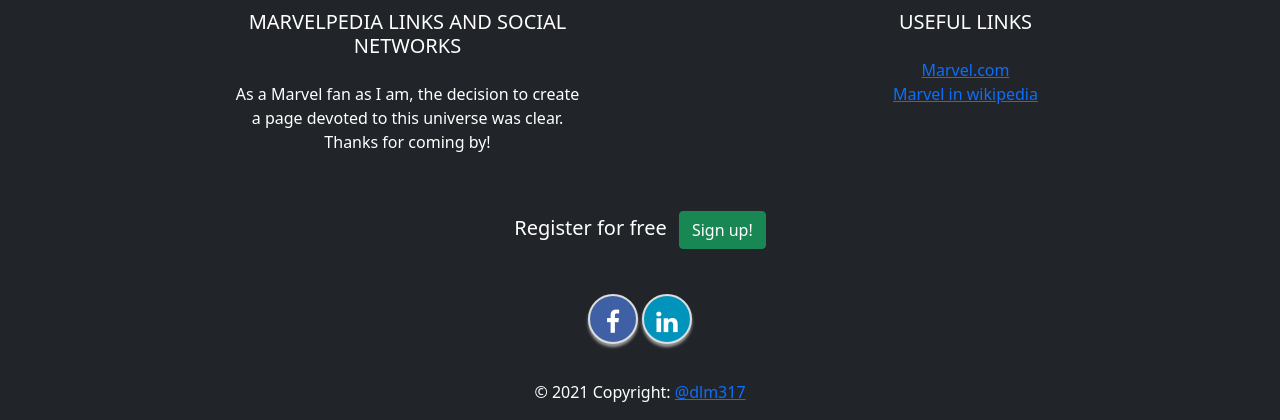
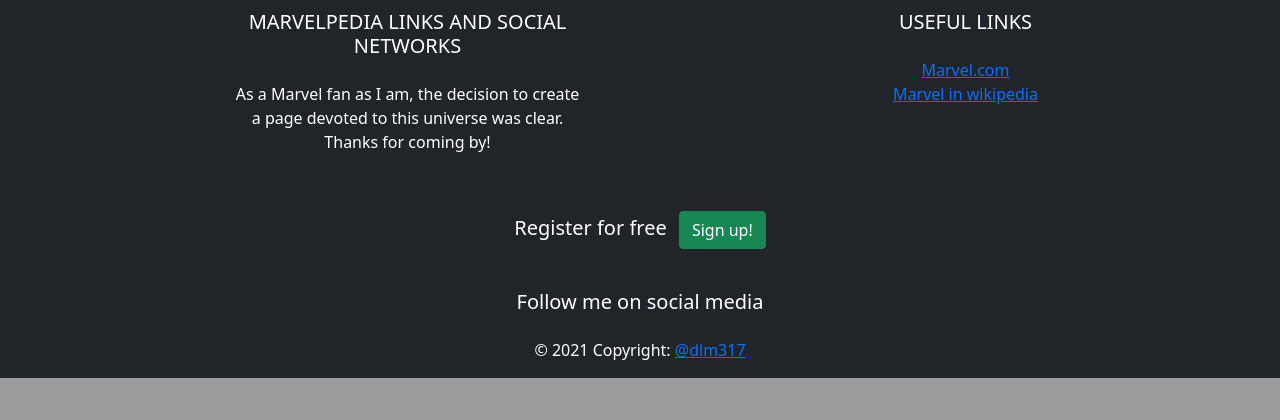
Before and after one commit to dmoreira317/marvel_site, a Django app: page / in a window 1280 px wide. Shown: the part 1632-2052 px from the top of the page. After the commit the page ends 2010 px from the top, so only its background shows below. Run offline with Django 3.2, Linux system fonts and the light colour scheme; some libraries are stand-ins or nearby versions.

Commit message:
Modified social buttons on template, added external links

```diff
--- a/marvelpedia/marvelpedia/static/css/style1.css
+++ /dev/null
@@ -1,139 +0,0 @@
-@import url('//maxcdn.bootstrapcdn.com/font-awesome/4.3.0/css/font-awesome.min.css');
-
-#social {
-  margin: 20px 10px;
-  text-align: center;
-}
-
-.smGlobalBtn { /* global button class */
-    display: inline-block;
-    position: relative;
-    cursor: pointer;
-    width: 50px;
-    height: 50px;
-    border:2px solid #ddd; /* add border to the buttons */
-    box-shadow: 0 3px 3px #999;
-    padding: 0px;
-    text-decoration: none;
-    text-align: center;
-    color: #fff;
-    font-size: 25px;
-    font-weight: normal;
-    line-height: 2em;
-    border-radius: 27px;
-    -moz-border-radius:27px;
-    -webkit-border-radius:27px;
-}
-
-/* facebook button class*/
-.facebookBtn{
-    background: #4060A5;
-}
-
-.facebookBtn:before{ /* use :before to add the relevant icons */
-    font-family: "FontAwesome";
-    content: "\f09a"; /* add facebook icon */
-}
-
-.facebookBtn:hover{
-    color: #4060A5;
-    background: #fff;
-    border-color: #4060A5; /* change the border color on mouse hover */
-}
-
-/* twitter button class*/
-.twitterBtn{
-    background: #00ABE3;
-}
-
-.twitterBtn:before{
-      font-family: "FontAwesome";
-      content: "\f099"; /* add twitter icon */
-
-}
-
-.twitterBtn:hover{
-      color: #00ABE3;
-      background: #fff;
-      border-color: #00ABE3;
-}
-
-/* google plus button class*/
-.googleplusBtn{
-    background: #e64522;
-}
-
-.googleplusBtn:before{
-      font-family: "FontAwesome";
-      content: "\f0d5"; /* add googleplus icon */
-}
-
-.googleplusBtn:hover{
-      color: #e64522;
-      background: #fff;
-      border-color: #e64522;
-}
-
-/* linkedin button class*/
-.linkedinBtn{
-    background: #0094BC;
-}
-
-.linkedinBtn:before{
-      font-family: "FontAwesome";
-      content: "\f0e1"; /* add linkedin icon */
-}
-
-.linkedinBtn:hover{
-      color: #0094BC;
-      background: #fff;
-      border-color: #0094BC;
-}
-
-/* pinterest button class*/
-.pinterestBtn{
-    background: #cb2027;
-}
-
-.pinterestBtn:before{
-      font-family: "FontAwesome";
-      content: "\f0d2"; /* add pinterest icon */
-}
-
-.pinterestBtn:hover{
-      color: #cb2027;
-      background: #fff;
-      border-color: #cb2027;
-}
-
-/* tumblr button class*/
-.tumblrBtn{
-    background: #3a5876;
-}
-
-.tumblrBtn:before{
-      font-family: "FontAwesome";
-      content: "\f173"; /* add tumblr icon */
-}
-
-.tumblrBtn:hover{
-      color: #3a5876;
-      background: #fff;
-      border-color: #3a5876;
-}
-
-/* rss button class*/
-.rssBtn{
-    background: #e88845;
-}
-
-.rssBtn:before{
-      font-family: "FontAwesome";
-      content: "\f09e"; /* add rss icon */
-}
-
-.rssBtn:hover{
-      color: #e88845;
-      background: #fff;
-      border-color: #e88845;
-}
--- a/marvelpedia/marvelpedia/templates/marvelapp01/template1.html
+++ b/marvelpedia/marvelpedia/templates/marvelapp01/template1.html
@@ -13,11 +13,14 @@
     <!-- JavaScript Bootstrap-->
     <script src="https://cdn.jsdelivr.net/npm/bootstrap@5.0.0-beta3/dist/js/bootstrap.bundle.min.js" integrity="sha384-JEW9xMcG8R+pH31jmWH6WWP0WintQrMb4s7ZOdauHnUtxwoG2vI5DkLtS3qm9Ekf" crossorigin="anonymous"></script>
 
+    <!-- Local stylesheet -->
+    <link rel="stylesheet" href="{% static "css/style1.css" %}">
+
     {% block head %} <!--Here we can modify the head of the html from each individual page-->
     <!--HTML head elements-->
     {% endblock %}
 
-    <link rel="stylesheet" href="{% static "css/style1.css" %}">
+
 </head>
 
 <body>
@@ -159,16 +162,11 @@
         <hr>
 
         <!-- Social buttons -->
-          <div id="social">
-            <a class="facebookBtn smGlobalBtn" href="#" ></a>
-            <!-- <a class="twitterBtn smGlobalBtn" href="#" ></a>
-            <a class="googleplusBtn smGlobalBtn" href="#" ></a> -->
-            <a class="linkedinBtn smGlobalBtn" href="#" ></a>
-            <!-- <a class="pinterestBtn smGlobalBtn" href="#" ></a>
-            <a class="tumblrBtn smGlobalBtn" href="#" ></a>
-            <a class="rssBtn smGlobalBtn" href="#" ></a> -->
+          <div class="align-content-center text-center">
+            <h5 class="text-white">Follow me on social media</h5>
+            <a href="https://github.com/dmoreira317" role="button" target="_blank"><i class="fa fa-github fa-4x"></i></a>
+            <a href="https://www.linkedin.com/in/diego-moreira-a60a68185" role="button" target="_blank"><i class="fa fa-linkedin in fa-4x"></i></a>
           </div>
-
         <!-- Social buttons -->
 
         <!-- Copyright -->
```
